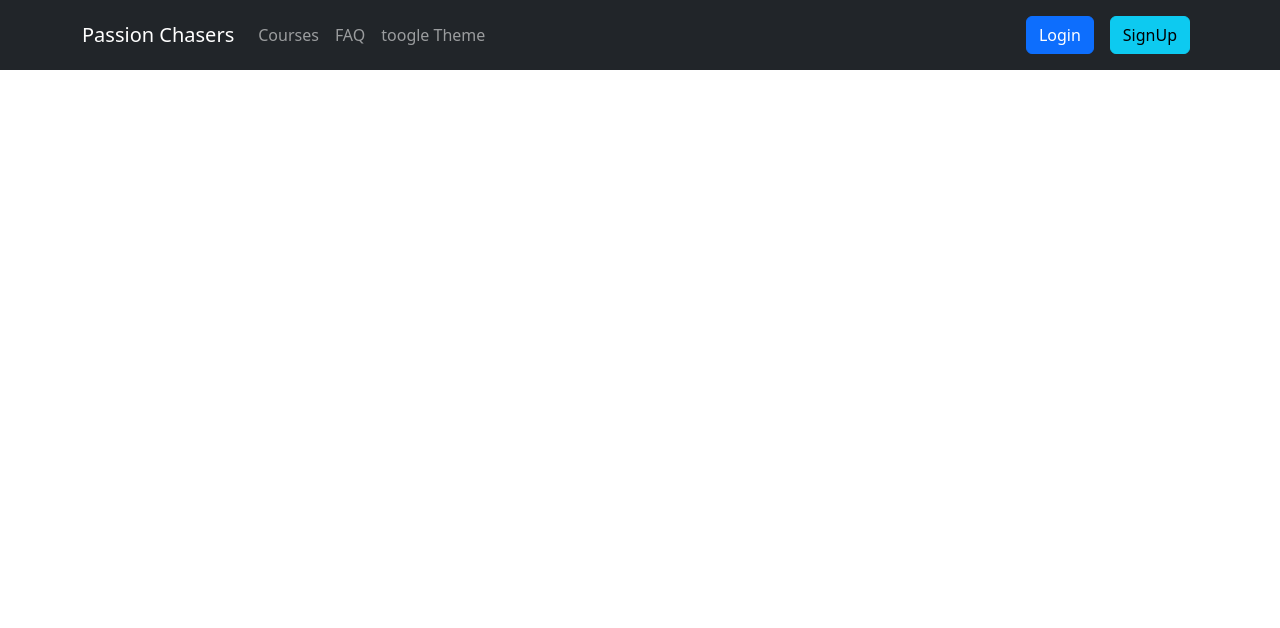
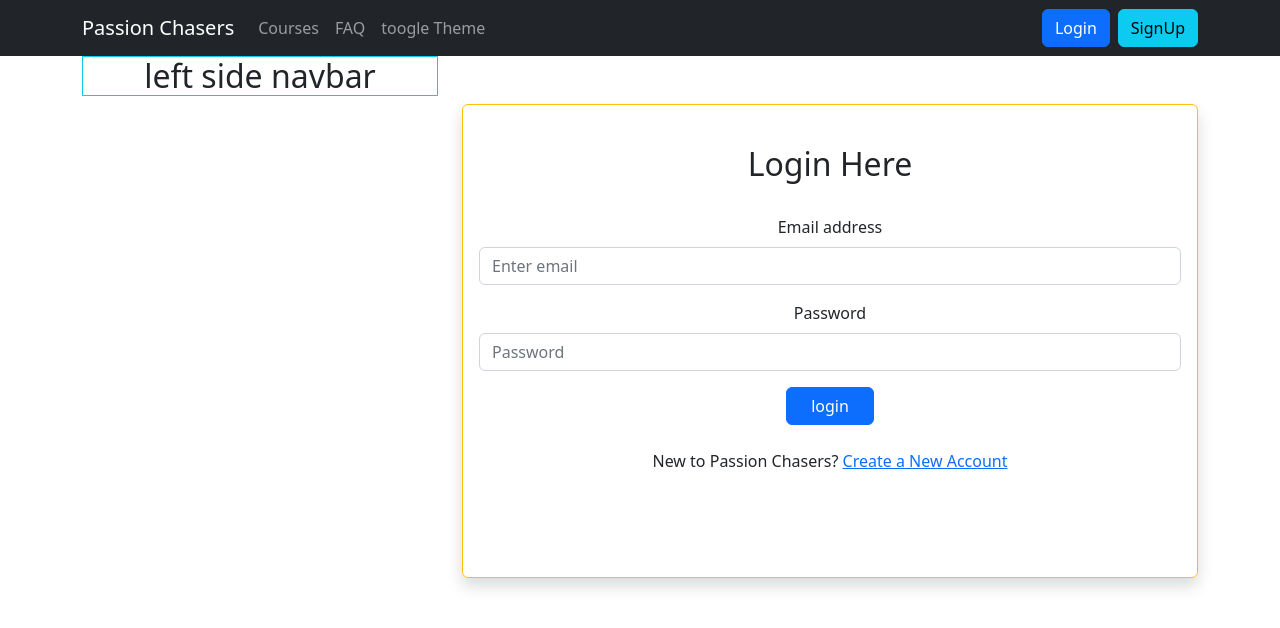
Before and after one commit to WebDevDibbo/Passion-Chasers, a React (Create React App) app: page /login in a window 1280 px wide. Shown: the top 628 px of the page. Built offline with nearby package versions, Linux system fonts and the light colour scheme.

Commit message:
login form added

```diff
--- a/src/App.js
+++ b/src/App.js
@@ -1,11 +1,12 @@
-import logo from './logo.svg';
+
 import './App.css';
-import Header from './pages/Shared/Header/Header';
+import { RouterProvider } from 'react-router-dom';
+import { routes } from './Routes/Routes/Routes';
 
 function App() {
   return (
     <div className="App">
-      <Header></Header>
+      <RouterProvider router={routes}></RouterProvider>
     </div>
   );
 }
--- a/src/Layout/Main.js
+++ b/src/Layout/Main.js
@@ -0,0 +1,25 @@
+import React from 'react';
+import Header from '../pages/Shared/Header/Header';
+import { Col, Container, Row } from 'react-bootstrap';
+import { Outlet } from 'react-router-dom';
+import LeftSideNav from '../pages/Shared/LeftSideNav/LeftSideNav';
+
+const Main = () => {
+    return (
+        <div>
+            <Header></Header>
+            <Container>
+                <Row>
+                    <Col lg='4' className='d-none d-lg-block' >
+                     <LeftSideNav></LeftSideNav>
+                    </Col>
+                    <Col lg='8'>
+                     <Outlet></Outlet>
+                    </Col>
+                </Row>
+            </Container>
+        </div>
+    );
+};
+
+export default Main;
--- a/src/Routes/Routes/Routes.js
+++ b/src/Routes/Routes/Routes.js
@@ -1,11 +1,26 @@
-import React from 'react';
+import { createBrowserRouter } from "react-router-dom";
+import Main from "../../Layout/Main";
+import Login from "../../pages/Login/Login";
+import Register from "../../pages/Register/Register";
 
-const Routes = () => {
-    return (
-        <div>
+export const routes = createBrowserRouter([
+    {
+        path:'/',
+        element: <Main></Main>,
+        children:[
+            {
+                path:'/',
 
-        </div>
-    );
-};
+            },
+            {
+                path:'/login',
+                element: <Login></Login>
+            },
+            {
+                path:'/register',
+                element: <Register></Register>
+            }
+        ]
+        }
 
-export default Routes;
+])
--- /dev/null
+++ b/src/pages/Login/Login.js
@@ -0,0 +1,30 @@
+import React from "react";
+import Button from "react-bootstrap/Button";
+import Form from "react-bootstrap/Form";
+import { Link } from "react-router-dom";
+
+const Login = () => {
+  return (
+    <div className="shadow mt-lg-5 mt-4 p-3 mb-4 border border-warning rounded h-100">
+      <Form>
+        <h2 className="text-center  text-dark py-4">Login Here</h2>
+        <Form.Group className="mb-3" controlId="formBasicEmail">
+          <Form.Label>Email address</Form.Label>
+          <Form.Control name="email" type="email" placeholder="Enter email" required />
+        </Form.Group>
+
+        <Form.Group className="mb-3" controlId="formBasicPassword">
+          <Form.Label>Password</Form.Label>
+          <Form.Control name="password" type="password" placeholder="Password" />
+        </Form.Group>
+
+        <Button className="px-4" variant="primary" type="submit">
+          login
+        </Button>
+      </Form>
+      <p className="mt-4">New to Passion Chasers? <Link to='/register'>Create a New Account</Link> </p>
+      </div>
+  );
+};
+
+export default Login;
--- /dev/null
+++ b/src/pages/Register/Register.js
@@ -0,0 +1,11 @@
+import React from 'react';
+
+const Register = () => {
+    return (
+        <div>
+
+        </div>
+    );
+};
+
+export default Register;
--- a/src/pages/Shared/Header/Header.js
+++ b/src/pages/Shared/Header/Header.js
@@ -3,6 +3,7 @@ import Container from 'react-bootstrap/Container';
 import Nav from 'react-bootstrap/Nav';
 import Navbar from 'react-bootstrap/Navbar';
 import Button from 'react-bootstrap/Button';
+import { Link } from 'react-router-dom';
 
 const Header = () => {
     return (
@@ -17,10 +18,12 @@ const Header = () => {
             <Nav.Link>toogle Theme</Nav.Link>
           </Nav>
           <Nav>
-            <Nav.Link ><Button variant="primary">Login</Button></Nav.Link>
-            <Nav.Link>
+            <Link className='me-2' to='/login'>
+                <Button variant="primary">Login</Button>
+            </Link>
+            <Link to='/register'>
             <Button variant="info">SignUp</Button>
-            </Nav.Link>
+            </Link>
           </Nav>
         </Navbar.Collapse>
       </Container>
--- a/src/pages/Shared/LeftSideNav/LeftSideNav.js
+++ b/src/pages/Shared/LeftSideNav/LeftSideNav.js
@@ -3,7 +3,7 @@ import React from 'react';
 const LeftSideNav = () => {
     return (
         <div>
-
+            <h2 className='border border-info'>left side navbar</h2>
         </div>
     );
 };
```
Also changed, not shown: src/Contexts/AuthProvider/AuthProvider.js (added, +11 -0 lines), src/pages/Blog/Blog.js (added, +11 -0 lines), src/pages/Home/Home.js (added, +11 -0 lines).
